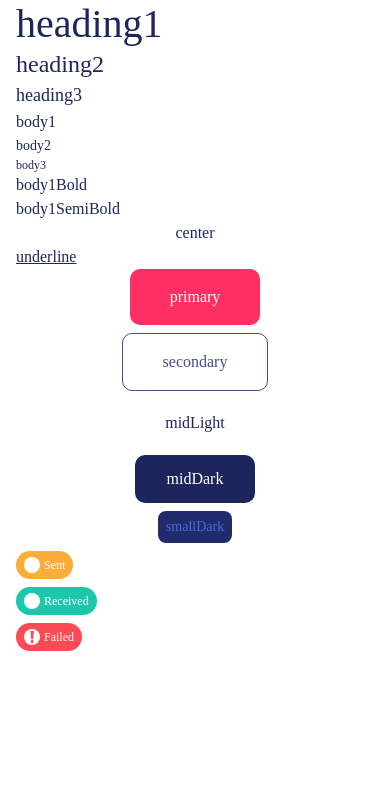
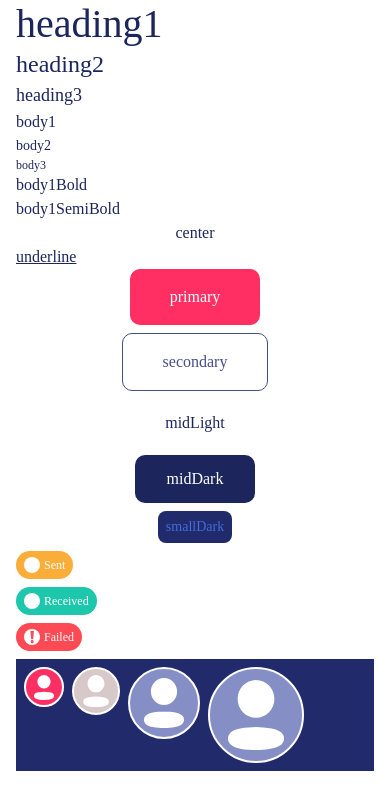
Before and after one commit to johnhaup/fintech, a React Native app: screen / in a window 390 px wide. Shown: the top 810 px of the page. Built offline with nearby package versions, Linux system fonts and the light colour scheme.

Commit message:
Add ProfileDefaultAvatar component.

```diff
--- a/App.tsx
+++ b/App.tsx
@@ -1,4 +1,11 @@
-import { MainButton, MainText, Pill, Spacer } from '@atoms';
+import {
+  MainButton,
+  MainText,
+  Pill,
+  ProfileDefaultAvatar,
+  Spacer,
+} from '@atoms';
+import { colorPalette } from '@styles';
 import React from 'react';
 import {
   ScrollView,
@@ -43,6 +50,21 @@ const App = () => {
         <Pill status={'received'} />
         <Spacer height={8} />
         <Pill status={'failed'} />
+        <Spacer height={8} />
+        <View
+          style={{
+            flexDirection: 'row',
+            backgroundColor: colorPalette.biscay,
+            padding: 8,
+          }}>
+          <ProfileDefaultAvatar small />
+          <Spacer w={8} />
+          <ProfileDefaultAvatar medium />
+          <Spacer w={8} />
+          <ProfileDefaultAvatar large />
+          <Spacer w={8} />
+          <ProfileDefaultAvatar profile />
+        </View>
       </ScrollView>
     </View>
   );
--- /dev/null
+++ b/src/components/atoms/ProfileDefaultAvatar.tsx
@@ -0,0 +1,98 @@
+import { Color, colorPalette } from '@styles';
+import { ProfileSvg } from '@svgs';
+import last from 'lodash/last';
+import pick from 'lodash/pick';
+import random from 'lodash/random';
+import React from 'react';
+import { StyleSheet, View } from 'react-native';
+
+const profileColorOptions: Color[] = [
+  'radicalRed',
+  'swissCoffee',
+  'royalBlue',
+  'butterflyBush',
+  'shipCove',
+  'java',
+  'sunsetOrange',
+  'seaBuckthorn',
+  'mySin',
+];
+
+type ComponentProps = { color?: string; testID?: string };
+
+const SIZE_PROPS = ['small', 'medium', 'large', 'profile'] as const;
+type SizeTuple = typeof SIZE_PROPS;
+type SizeProp = SizeTuple[number];
+type SizeProps = {
+  [key in SizeProp]?: boolean;
+};
+
+const svgSizeMap: { [key in SizeProp]: number } = {
+  small: 20,
+  medium: 26,
+  large: 40,
+  profile: 56,
+};
+
+type Props = ComponentProps & SizeProps;
+
+export const ProfileDefaultAvatar = ({
+  color,
+  testID = 'profileDefaultAvatar',
+  ...rest
+}: Props) => {
+  const colorIndex = random(profileColorOptions.length - 1);
+  const backgroundColor =
+    color || colorPalette[profileColorOptions[colorIndex]];
+
+  const sizePropsKeys = ['medium', ...Object.keys(pick(rest, SIZE_PROPS))];
+  const sizePropKey = last(sizePropsKeys) as SizeProp;
+  const sizePropStyles = styles[sizePropKey];
+
+  if (sizePropsKeys.length > 2) {
+    console.warn(
+      'More than one size prop supplied in ProfileDefaultAvatar.  Only the last prop supplied will be used.',
+    );
+  }
+
+  const style = StyleSheet.flatten([
+    styles.base,
+    sizePropStyles,
+    { backgroundColor },
+  ]);
+
+  return (
+    <View style={style} testID={testID}>
+      <ProfileSvg width={svgSizeMap[sizePropKey]} />
+    </View>
+  );
+};
+
+const styles = StyleSheet.create({
+  base: {
+    alignItems: 'center',
+    justifyContent: 'center',
+    borderWidth: 2,
+    borderColor: colorPalette.white,
+  },
+  small: {
+    height: 40,
+    width: 40,
+    borderRadius: 20,
+  },
+  medium: {
+    height: 48,
+    width: 48,
+    borderRadius: 24,
+  },
+  large: {
+    height: 72,
+    width: 72,
+    borderRadius: 36,
+  },
+  profile: {
+    height: 96,
+    width: 96,
+    borderRadius: 48,
+  },
+});
--- a/src/components/atoms/index.ts
+++ b/src/components/atoms/index.ts
@@ -1,4 +1,5 @@
 export * from './MainButton';
 export * from './MainText';
 export * from './Pill';
+export * from './ProfileDefaultAvatar';
 export * from './Spacer';
--- /dev/null
+++ b/src/components/svgs/ProfileSvg.tsx
@@ -0,0 +1,25 @@
+import * as React from 'react';
+import Svg, { Path, SvgProps } from 'react-native-svg';
+import { colorPalette } from '../../styles';
+
+interface Props extends SvgProps {
+  color?: string;
+  width?: number;
+}
+
+export const ProfileSvg = ({
+  color = colorPalette.white,
+  width = 56,
+  ...rest
+}: Props) => (
+  <Svg
+    width={width}
+    height={Math.round((96 / 77) * width)}
+    viewBox={'0 0 77 96'}
+    {...rest}>
+    <Path
+      d="M31.978 96a30.923 30.923 0 0 0-3.872-.255 77.581 77.581 0 0 1-11.244-1.408C8.828 92.8 3.582 90.064 1.335 85.8A11.774 11.774 0 0 1 1.292 75c2.209-4.273 7.454-7.046 15.571-8.541a82.763 82.763 0 0 1 11.283-1.413 129.853 129.853 0 0 1 20.821 0 84.836 84.836 0 0 1 11.24 1.413c8.035 1.62 13.28 4.268 15.528 8.541a11.786 11.786 0 0 1 0 10.632c-2.248 4.273-7.285 7.089-15.61 8.541a80.785 80.785 0 0 1-11.244 1.452A96.067 96.067 0 0 1 38.345 96ZM13.241 25.92C13.241 11.6 24.555 0 38.514 0s25.273 11.6 25.273 25.92S52.47 51.845 38.514 51.845 13.241 40.237 13.241 25.92Z"
+      fill={color}
+    />
+  </Svg>
+);
--- a/src/components/svgs/index.ts
+++ b/src/components/svgs/index.ts
@@ -1,2 +1,3 @@
 export * from './ArrowSvg';
 export * from './ExclamationPointSvg';
+export * from './ProfileSvg';
```
Also changed, not shown: 1 other file (tests, documents, lock files or other folders).
